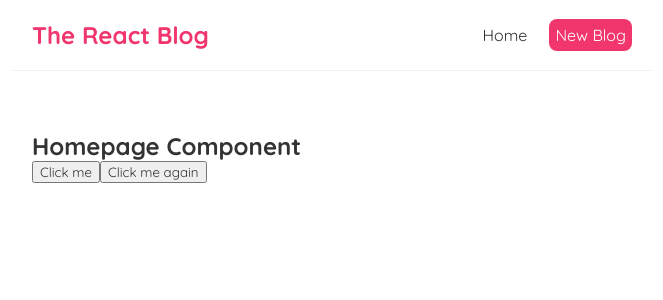
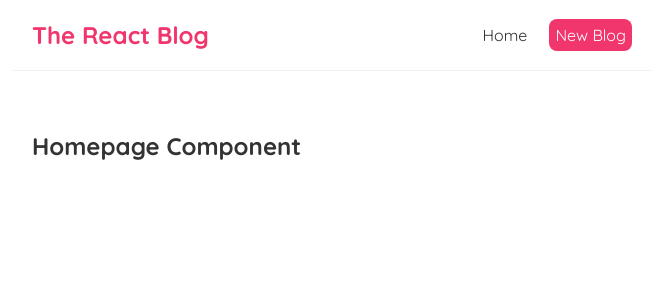
Before and after one commit to akashsahaks/react-blog, a React (Create React App) app: page / in a window 1280 px wide. Shown: the top 300 px of the page, without its empty margins (308-971 px from the left). Built offline with nearby package versions, Linux system fonts and the light colour scheme.

Commit message:
initial blog starting from now

```diff
--- a/src/Home.js
+++ b/src/Home.js
@@ -1,25 +1,10 @@
-import React from "react";
+import React, { useState } from "react";
 
 const Home = () => {
-  const handleClick = (e) => {
-    console.log("Hello Ninjas", e);
-  };
-  const handleClickAgain = (name, e) => {
-    console.log("Hello Ninjas " + name, e.target, e.target.value);
-  };
   return (
     <>
       <div className="home">
         <h2>Homepage Component</h2>
-        <button onClick={handleClick}>Click me</button>
-        <button
-          value="submit"
-          onClick={(e) => {
-            handleClickAgain("aks", e);
-          }}
-        >
-          Click me again
-        </button>
       </div>
     </>
   );
```
